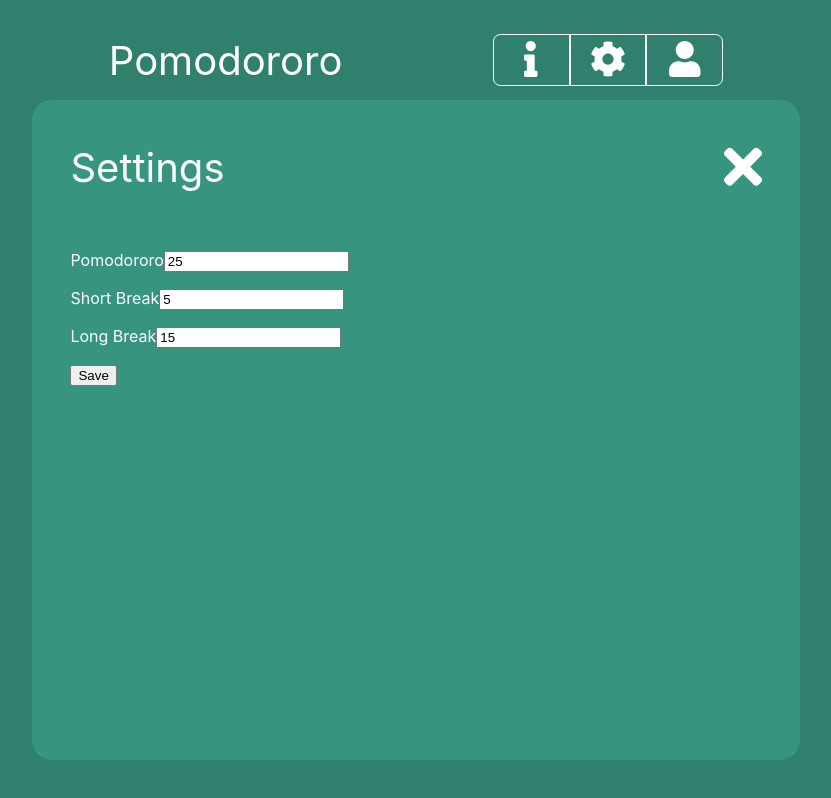
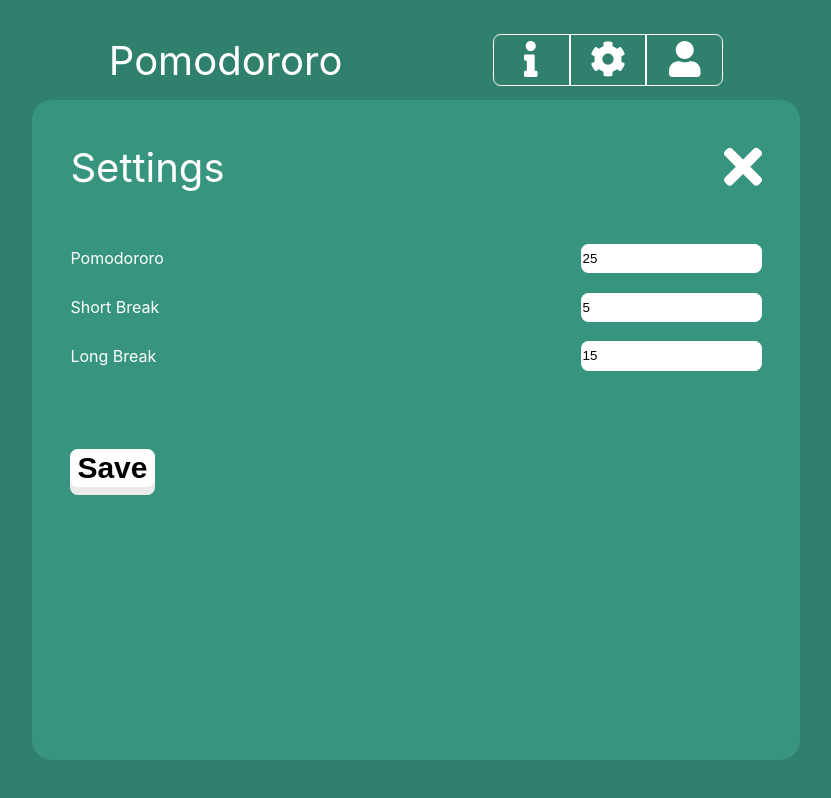
Before and after one commit to nameistao/Pomokanban, a Next.js app: page / in a window 1280 px wide. Both pictures are taken after a click on the button 831 px from the left and 60 px from the top of the page. Shown: the whole page, without its empty margins (224-1055 px from the left). Built offline with nearby package versions, Linux system fonts and the light colour scheme.

Commit message:
update setting styling

```diff
--- a/components/modals/SettingsModal.tsx
+++ b/components/modals/SettingsModal.tsx
@@ -51,6 +51,48 @@ const StyledModalContent = styled.div`
   height: 85%;
   border-radius: 7.5px;
   color: #fff;
+`;
+
+const StyledRow = styled.div`
+  width: 100%;
+  height: 10%;
+  justify-content: space-between;
+  display: flex;
+`;
+
+const StyledTextBox = styled.div`
+  display: flex;
+  align-items: center;
+`;
+
+const StyledInput = styled.input`
+  display: flex;
+  align-items: center;
+  height: 60%;
+  margin: auto 0;
+  border-radius: 7.5px;
+  border: none;
+`;
+
+const StyledSaveButton = styled.button`
+  border-radius: 7.5px;
+  background-color: inherit;
+  border: 1px #fff solid;
+  background-color: #fff;
+  box-shadow: rgb(235, 235, 235) 0px 8px 0px;
+  font-size: 30px;
+  font-weight: 600;
+  :hover {
+    background-color: #fff;
+    cursor: pointer;
+  }
+  :active {
+    transform: translateY(8px);
+    box-shadow: none;
+    outline: none;
+  }
+  transition: color 0.7s ease;
+  margin-top: 10%;
 `;
 
 interface IProps {
@@ -121,37 +163,37 @@ const SettingsModal = ({
         </StyledTimesButton>
       </StyledTopRow>
       <StyledModalContent>
-        <p>
-          Pomodororo
-          <input
+        <StyledRow>
+          <StyledTextBox>Pomodororo</StyledTextBox>
+          <StyledInput
             required
             min="0"
             type="number"
             value={pomodororoTime}
             onChange={pomodororoTimeChangeHandler}
           />
-        </p>
-        <p>
-          Short Break
-          <input
+        </StyledRow>
+        <StyledRow>
+          <StyledTextBox>Short Break</StyledTextBox>
+          <StyledInput
             required
             min="0"
             type="number"
             value={shortBreakTime}
             onChange={shortBreakTimeChangeHandler}
           />
-        </p>
-        <p>
-          Long Break
-          <input
+        </StyledRow>
+        <StyledRow>
+          <StyledTextBox>Long Break</StyledTextBox>
+          <StyledInput
             required
             min="0"
             type="number"
             value={longBreakTime}
             onChange={longBreakTimeChangeHandler}
           />
-        </p>
-        <button onClick={saveHandler}>Save</button>
+        </StyledRow>
+        <StyledSaveButton onClick={saveHandler}>Save</StyledSaveButton>
       </StyledModalContent>
     </StyledSettingsModal>
   );
```
